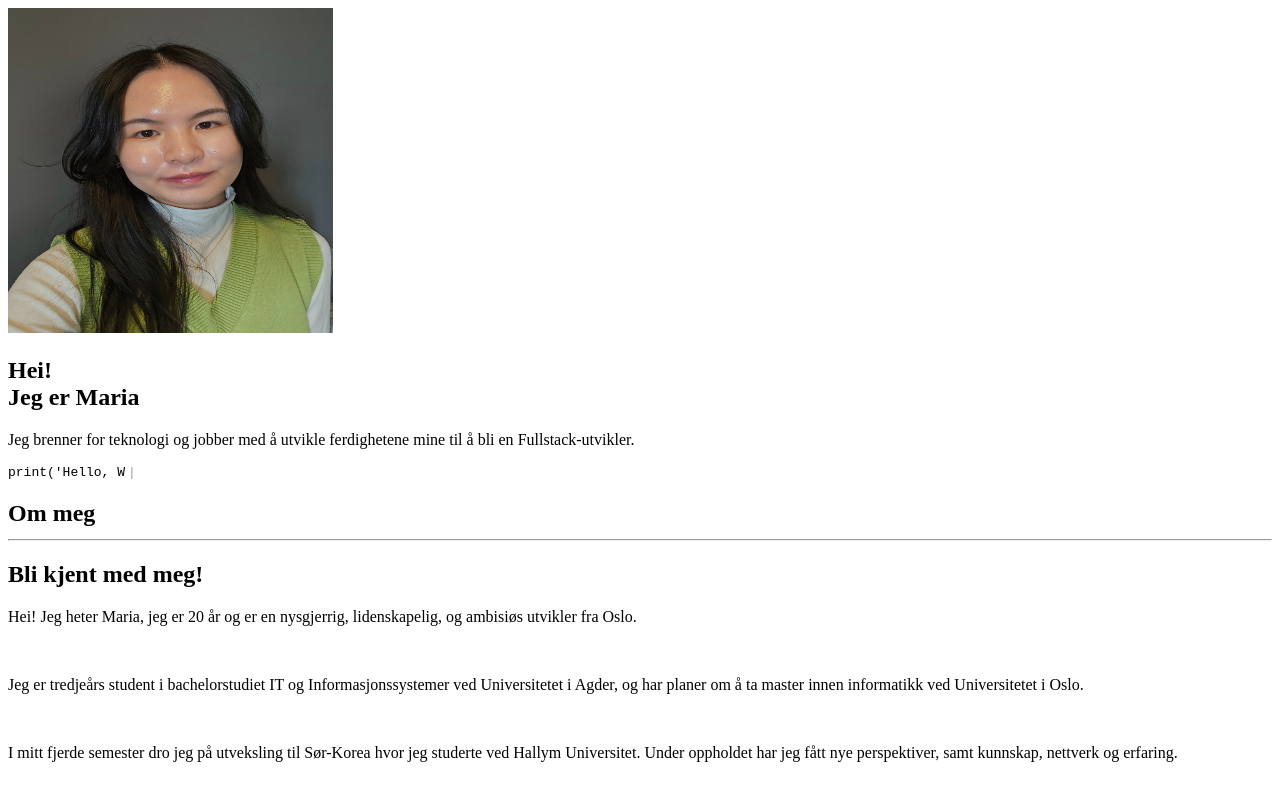
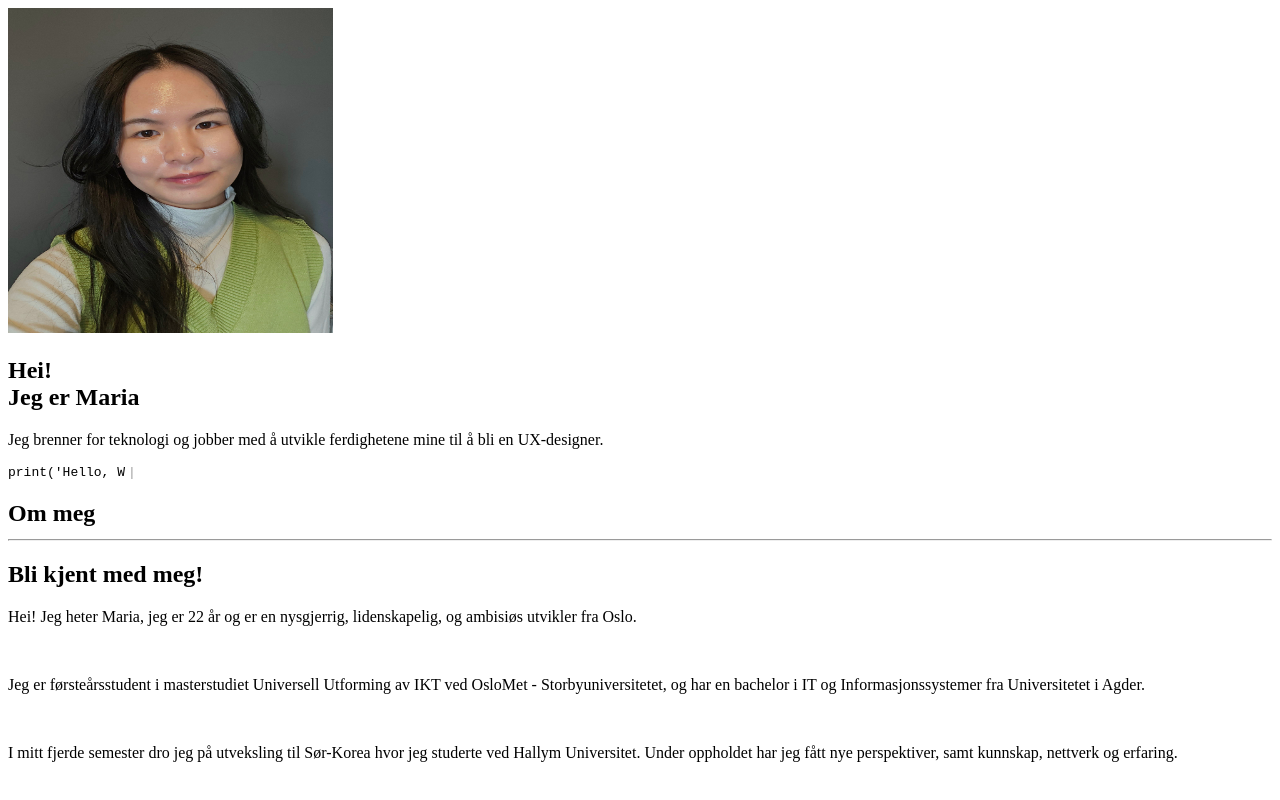
Before and after one commit to mariaathoang/portfolio-new, a Next.js app: page / in a window 1280 px wide. Shown: the top 800 px of the page. Built offline with nearby package versions, Linux system fonts and the light colour scheme.

Commit message:
updated website

```diff
--- a/components/AboutSection.tsx
+++ b/components/AboutSection.tsx
@@ -79,16 +79,16 @@ const AboutSection: React.FC = () => {
               Bli kjent med meg!
             </h1>
             <p>
-              Hei! Jeg heter Maria, jeg er 20 år og er en {" "}
+              Hei! Jeg heter Maria, jeg er 22 år og er en {" "}
               <span className="font-bold">{"nysgjerrig"}</span>,
               <span className="font-bold">{" lidenskapelig"}</span>, og
               <span className="font-bold">{" ambisiøs"}</span> utvikler fra Oslo.
             </p>
             <br />
             <p>
-              Jeg er tredjeårs student i bachelorstudiet IT og
-              Informasjonssystemer ved Universitetet i Agder, og har planer om å
-              ta master innen informatikk ved Universitetet i Oslo.
+              Jeg er førsteårsstudent i masterstudiet Universell Utforming av IKT ved
+              OsloMet - Storbyuniversitetet, og har en bachelor i IT og Informasjonssystemer
+              fra Universitetet i Agder.
             </p>
             <br />
             <p>
--- a/components/Footer.tsx
+++ b/components/Footer.tsx
@@ -10,7 +10,7 @@ const Footer = () => {
       <hr className="w-full h-0.5 mx-auto mt-8 bg-neutral-200 border-0"></hr>
       <div className="mx-auto  p-4 flex flex-col text-center text-neutral-900 md:flex-row md:justify-between">
         <div className="flex flex-row items-center justify-center space-x-1 text-neutral-500 dark:text-neutral-100">
-          © 2024 Maria Anh Thu Hoang<a href="/" className="hover:underline"></a>
+          © 2026 Maria Anh Thu Hoang<a href="/" className="hover:underline"></a>
         </div>
       </div>
     </footer>
--- a/components/HeroSection.tsx
+++ b/components/HeroSection.tsx
@@ -22,7 +22,7 @@ const HeroSection = () => {
           </h1>
           <p className="text-lg mt-4 mb-6 md:text-2xl">
             Jeg brenner for teknologi og jobber med å utvikle ferdighetene mine til å bli en{" "}
-            <span className="font-semibold text-cyan-600">Fullstack-utvikler.</span>
+            <span className="font-semibold text-cyan-600">UX-designer.</span>
           </p>
           <div className="bg-gray-900 p-4 rounded-lg w-full md:w-4/5 shadow-lg">
             <pre className="text-left text-white text-sm md:text-base">
```
